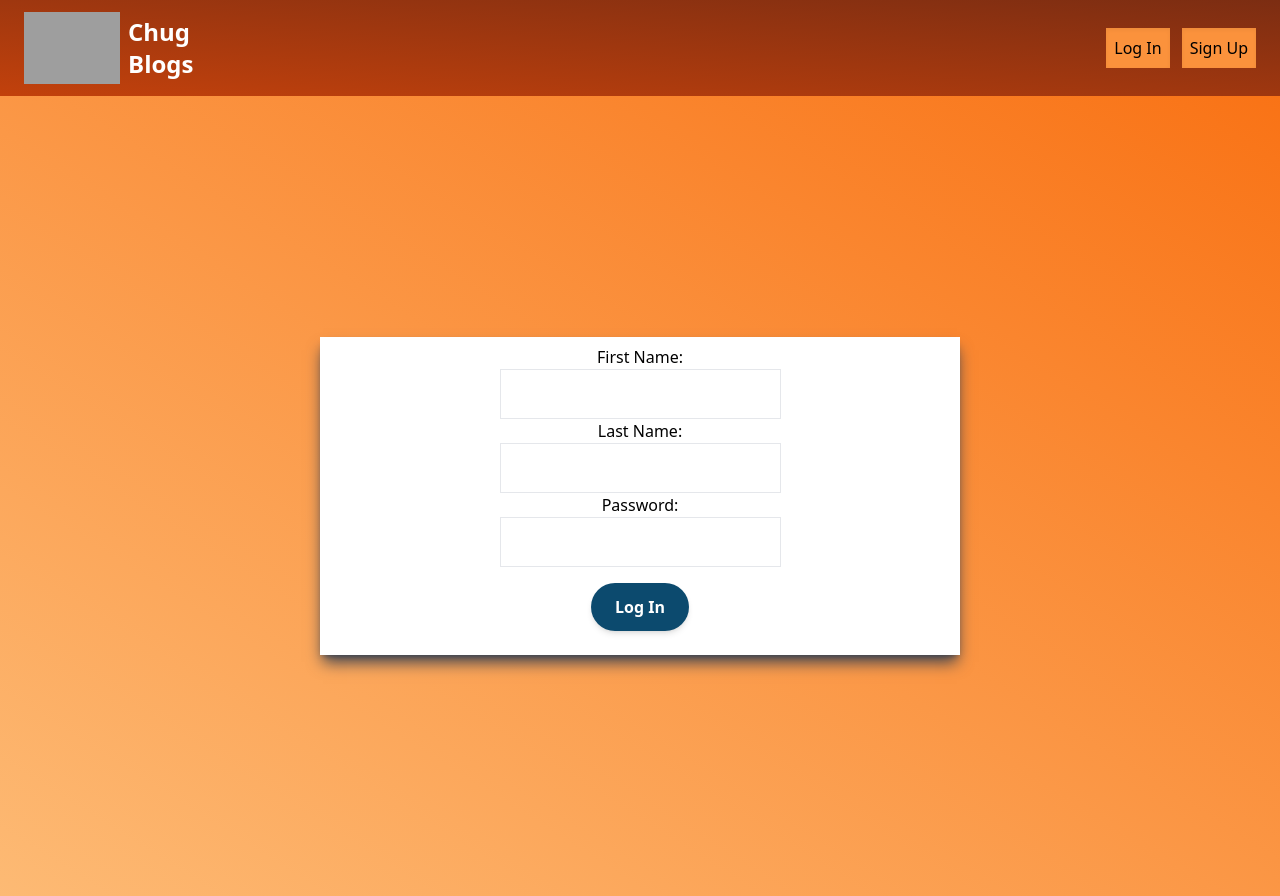
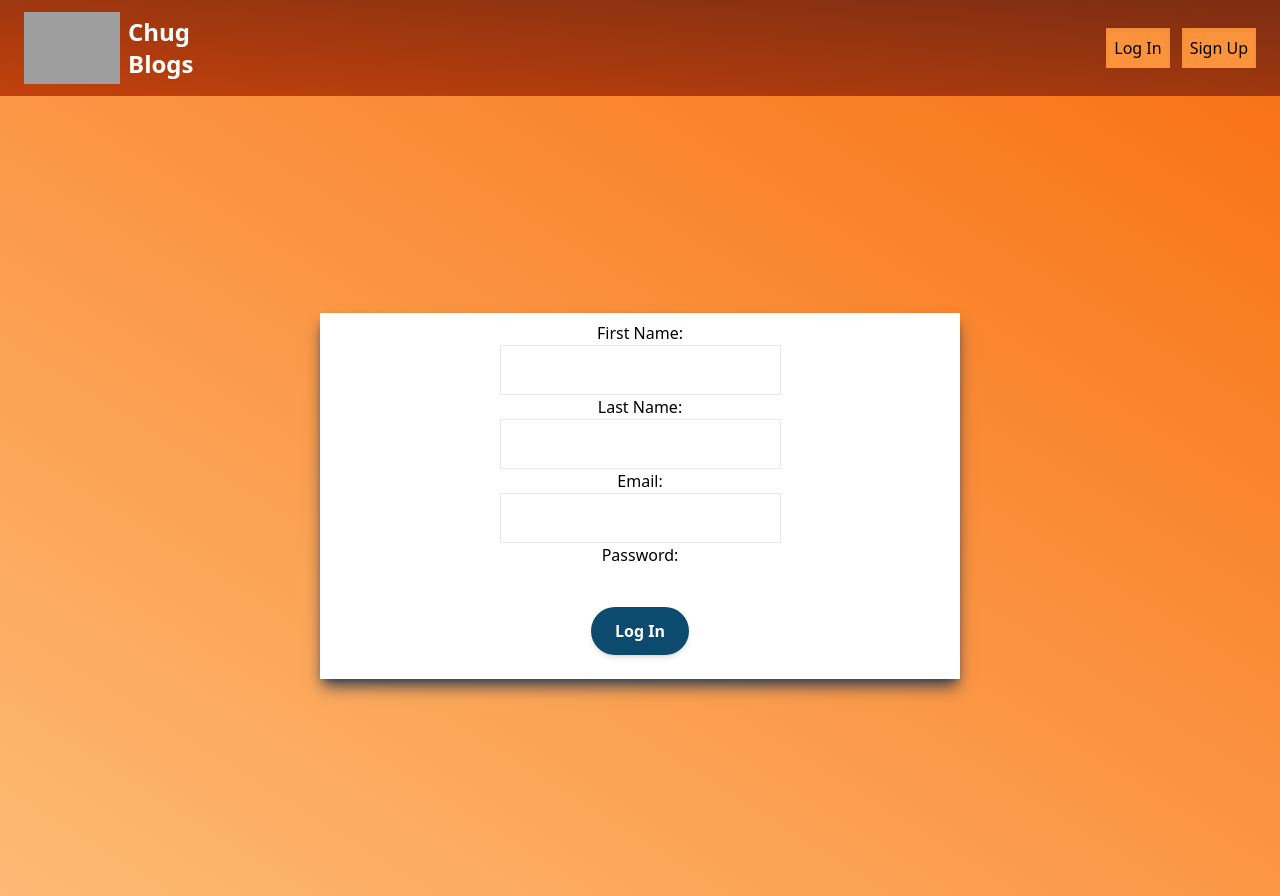
Before and after one commit to codenamerey/chug-blogs-client, a Next.js app: page /login in a window 1280 px wide. Built offline with nearby package versions, Linux system fonts and the light colour scheme; grey boxes are pictures that could not be loaded.

Commit message:
Add email to log in form

```diff
--- a/src/pages/login.js
+++ b/src/pages/login.js
@@ -10,8 +10,11 @@ const login = () => {
             <label htmlFor="last_name">Last Name: </label>
             <input type="text" id="last_name" name="last_name" />
 
+            <label htmlFor="email">Email: </label>
+            <input type="text" id="email" name="email_address" />
+
             <label htmlFor="password">Password: </label>
-            <input type="text" id="password" name="password" />
+            <input type="password" id="password" name="password" />
 
             <input type="submit" value="Log In" className=" bg-sky-900 px-6 py-3 rounded-full m-4 font-bold text-white inner shadow-md"/>
         </Form>
```
